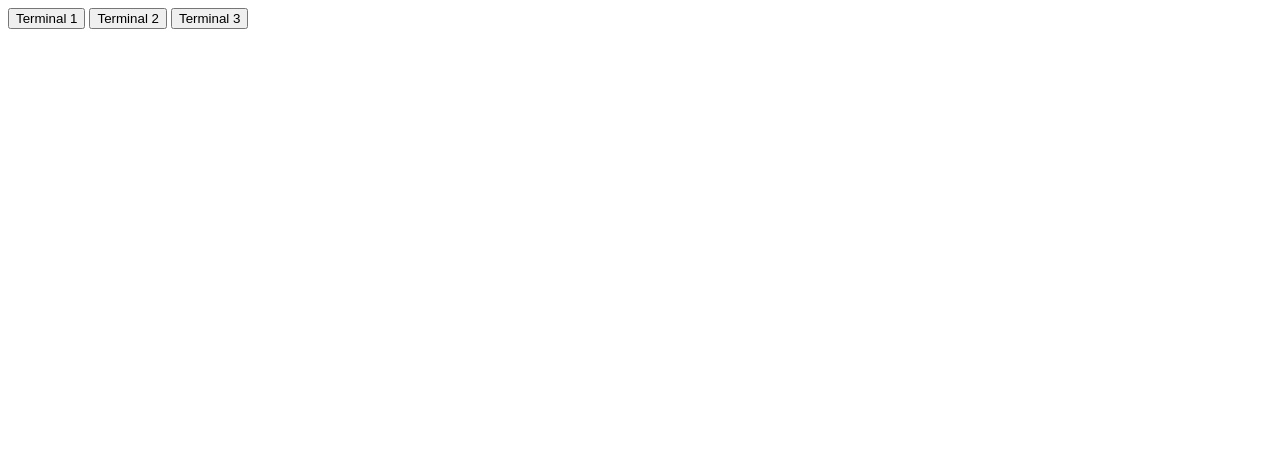
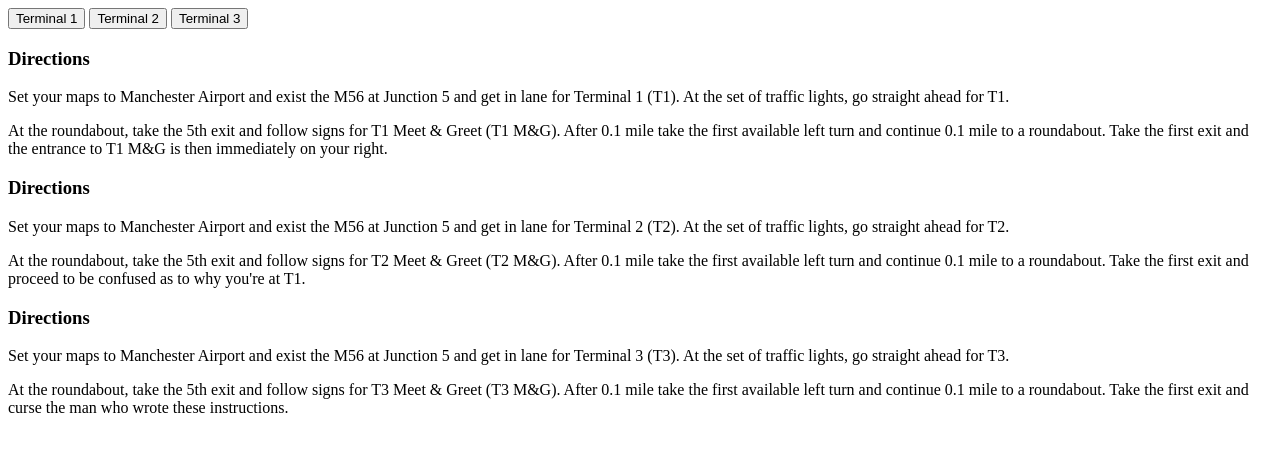
Before and after one commit to barks1212/vanilla_tabs, a plain HTML site: page index.html in a window 1280 px wide. Drawn offline with Linux system fonts and the light colour scheme.

Commit message:
basic markup done

```diff
--- a/index.html
+++ b/index.html
@@ -13,11 +13,32 @@
 <body>
     <div class="tabsContainer">
         <div class="tabsNav">
-            <button class="tabButton" data-tab-button="1">Terminal 1</button>
-            <button class="tabButton" data-tab-button="2">Terminal 2</button>
-            <button class="tabButton" data-tab-button="3">Terminal 3</button>
+            <button class="tabButton" >Terminal 1</button>
+            <button class="tabButton">Terminal 2</button>
+            <button class="tabButton">Terminal 3</button>
+        </div>
+        <div class="content">
+            <h3>Directions</h3>
+            <p>Set your maps to Manchester Airport and exist the M56 at Junction 5 and get in lane for Terminal 1 (T1). At the set of traffic lights, go straight ahead for T1.</p>
+            <p>At the roundabout, take the 5th exit and follow signs for T1 Meet & Greet (T1 M&G). After 0.1 mile take the first available left turn and continue 0.1 mile to a roundabout. Take the first exit and the entrance to T1 M&G is then immediately
+                on your right.</p>
+        </div>
+        <div class="content">
+            <h3>Directions</h3>
+            <p>Set your maps to Manchester Airport and exist the M56 at Junction 5 and get in lane for Terminal 2 (T2). At the set of traffic lights, go straight ahead for T2.</p>
+            <p>At the roundabout, take the 5th exit and follow signs for T2 Meet & Greet (T2 M&G). After 0.1 mile take the first available left turn and continue 0.1 mile to a roundabout. Take the first exit and proceed to be confused as to why you're at
+                T1.
+            </p>
+        </div>
+        <div class="content">
+            <h3>Directions</h3>
+            <p>Set your maps to Manchester Airport and exist the M56 at Junction 5 and get in lane for Terminal 3 (T3). At the set of traffic lights, go straight ahead for T3.</p>
+            <p>At the roundabout, take the 5th exit and follow signs for T3 Meet & Greet (T3 M&G). After 0.1 mile take the first available left turn and continue 0.1 mile to a roundabout. Take the first exit and curse the man who wrote these instructions.</p>
         </div>
     </div>
+
+
+
 </body>
 
 </html>
```
